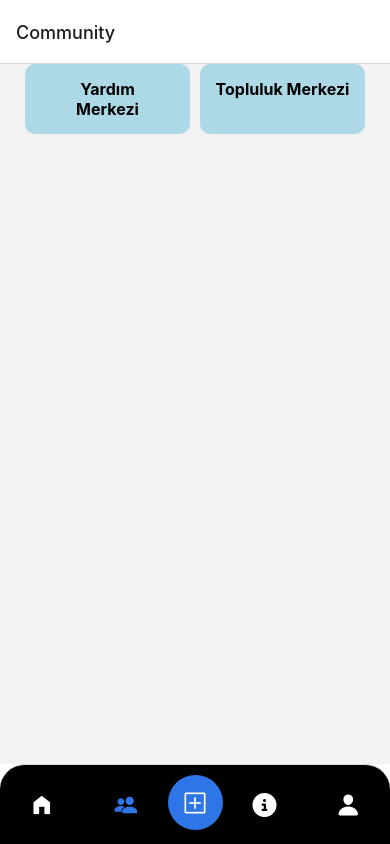
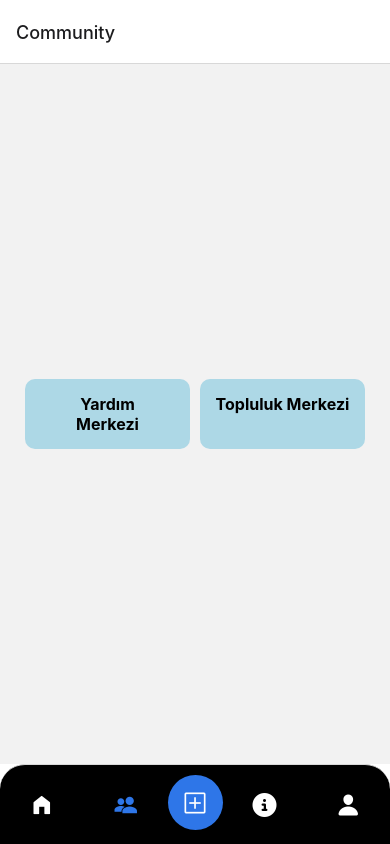
Before and after one commit to onatzgn/YUSOS-GitHub, a React Native app: screen /Topluluk in a window 390 px wide. Built offline with nearby package versions, Linux system fonts and the light colour scheme.

Commit message:
safeAreaViewDuzeltildi

```diff
--- a/src/navigator/CommunityNavigator.tsx
+++ b/src/navigator/CommunityNavigator.tsx
@@ -17,7 +17,7 @@ const CommunityNavigator = () => {
             <Stack.Screen
                 name="HelpCenterScreen"
                 component={HelpCenterScreen}
-                options={{ headerShown: false }}
+                options={{ headerShown: false  }}
 
             />
             <Stack.Screen
--- a/src/screens/CommunityScreen/CommunityCenterScreen.tsx
+++ b/src/screens/CommunityScreen/CommunityCenterScreen.tsx
@@ -13,8 +13,8 @@ const CommunityCenterScreen = ({ navigation }) => {
     };
 
     return (
-        <SafeAreaView>
-        <View style={styles.container}>
+
+        <SafeAreaView style={styles.container}>
             <View style={styles.buttonsContainer}>
                 <TouchableOpacity style={styles.button} onPress={onPressHelpCenter}>
                     <Text style={styles.buttonText}>Yardım       Merkezi</Text>
@@ -24,8 +24,8 @@ const CommunityCenterScreen = ({ navigation }) => {
                 </TouchableOpacity>
                 <Text>Hello</Text>
             </View>
-        </View>
         </SafeAreaView>
+
     );
 };
 
--- a/src/screens/CommunityScreen/HelpCenterScreen.tsx
+++ b/src/screens/CommunityScreen/HelpCenterScreen.tsx
@@ -12,8 +12,8 @@ const HelpCenterScreen = ({ navigation }) => {
     };
 
     return (
-        <SafeAreaView>
-        <View style={styles.container}>
+
+        <SafeAreaView style={styles.container}>
             <View style={styles.buttonsContainer}>
                 <TouchableOpacity style={styles.button} >
                     <Text style={styles.buttonText}>Yardım       Merkezi</Text>
@@ -22,8 +22,8 @@ const HelpCenterScreen = ({ navigation }) => {
                     <Text style={styles.buttonText}>Topluluk Merkezi</Text>
                 </TouchableOpacity>
             </View>
-        </View>
         </SafeAreaView>
+
     );
 };
 
--- a/src/screens/CommunityScreen/IndexC.tsx
+++ b/src/screens/CommunityScreen/IndexC.tsx
@@ -11,7 +11,7 @@ const CommunityScreen = ({ navigation }) => {
     };
 
     return (
-        <SafeAreaView>
+        <SafeAreaView style = {styles.container}>
         <View style={styles.container}>
             <View style={styles.buttonsContainer}>
                 <TouchableOpacity style={styles.button} onPress={onPressHelpCenter}>
```
